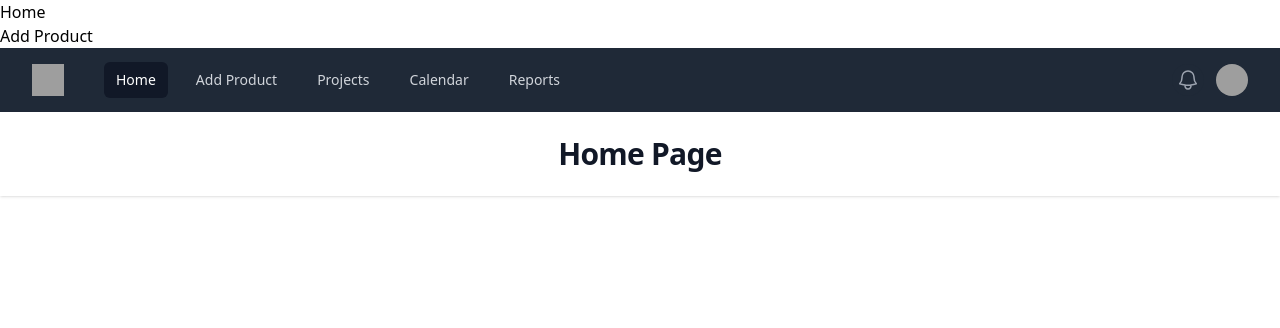
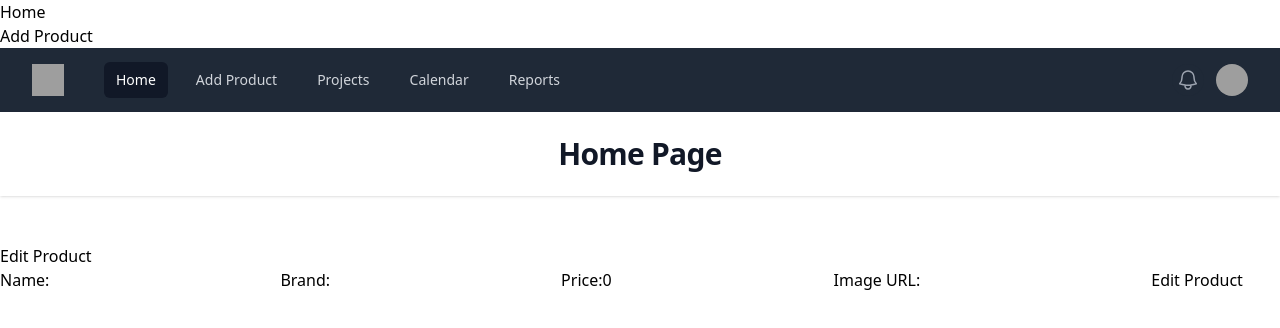
Before and after one commit to SoumenCodes/crud-App, a React (Create React App) app: page /edit in a window 1280 px wide. Shown: the top 328 px of the page. Built offline with nearby package versions, Linux system fonts and the light colour scheme; grey boxes are pictures that could not be loaded.

Commit message:
edit tproduct lef

```diff
--- a/src/App.js
+++ b/src/App.js
@@ -15,7 +15,8 @@ function App() {
       <Routes>
         <Route path="/" element={<HomePage />} />
         <Route path="/admin" element={<AddProduct />} />
-        <Route path="/products/:id/edit" element={<EditProduct />} />
+        <Route path="/edit" element={<EditProduct />} />
+        {/* <Route path="/products/:id/edit" element={<EditProduct />} /> */}
         <Route path="/products/:id " element={<ProductDetails />} />
       </Routes>
     </BrowserRouter>
--- a/src/components/EditProduct.jsx
+++ b/src/components/EditProduct.jsx
@@ -1,7 +1,93 @@
-import React from "react";
+// src/components/EditProduct.js
+import React, { useState, useEffect } from "react";
+import { useDispatch, useSelector } from "react-redux";
+import { updateProduct } from "../slice/productSlice";
+import axios from "axios";
+import { useParams } from "react-router-dom";
 
-function EditProduct() {
-  return <div>EditProduct</div>;
-}
+const EditProduct = () => {
+  const { id } = useParams();
+  const dispatch = useDispatch();
+  const products = useSelector((state) => state.products);
+  const [editedProduct, setEditedProduct] = useState({
+    name: "",
+    brand: "",
+    price: 0,
+    image: "",
+    id: null,
+  });
+
+  useEffect(() => {
+    const product = products.find((product) => product.id === parseInt(id));
+    if (product) {
+      setEditedProduct(product);
+    }
+  }, [id, products]);
+
+  const handleInputChange = (e) => {
+    const { name, value } = e.target;
+    setEditedProduct({ ...editedProduct, [name]: value });
+  };
+
+  const handleFormSubmit = (e) => {
+    e.preventDefault();
+
+    // Updating product in db.json using json-server
+    axios
+      .put(`http://localhost:5000/products/${id}`, editedProduct)
+      .then((response) => {
+        // Updating product in Redux store
+        dispatch(updateProduct(response.data));
+      })
+      .catch((error) => console.error(error));
+  };
+
+  return (
+    <div>
+      <h1>Edit Product</h1>
+      <form onSubmit={handleFormSubmit}>
+        <label>Name:</label>
+        <input
+          type="text"
+          name="name"
+          value={editedProduct.name}
+          onChange={handleInputChange}
+          required
+        />
+
+        <label>Brand:</label>
+        <input
+          type="text"
+          name="brand"
+          value={editedProduct.brand}
+          onChange={handleInputChange}
+          required
+        />
+
+        <label>Price:</label>
+        <input
+          type="number"
+          name="price"
+          value={editedProduct.price}
+          onChange={handleInputChange}
+          required
+        />
+
+        <label>Image URL:</label>
+        <input
+          type="url"
+          name="image"
+          value={editedProduct.image}
+          onChange={handleInputChange}
+          required
+        />
+
+        {/* id is not editable by the user, so we don't include it in the form */}
+
+        <button type="submit">Edit Product</button>
+      </form>
+    </div>
+  );
+};
 
 export default EditProduct;
--- a/src/slice/productSlice.js
+++ b/src/slice/productSlice.js
@@ -11,8 +11,16 @@ const productSlice = createSlice({
     addProduct: (state, action) => {
       state.push(action.payload);
     },
+    updateProduct: (state, action) => {
+      const index = state.findIndex(
+        (product) => product.id === action.payload.id
+      );
+      if (index !== -1) {
+        state[index] = action.payload;
+      }
+    },
   },
 });
 
-export const { setProducts, addProduct } = productSlice.actions;
+export const { setProducts, addProduct, updateProduct } = productSlice.actions;
 export default productSlice.reducer;
```
